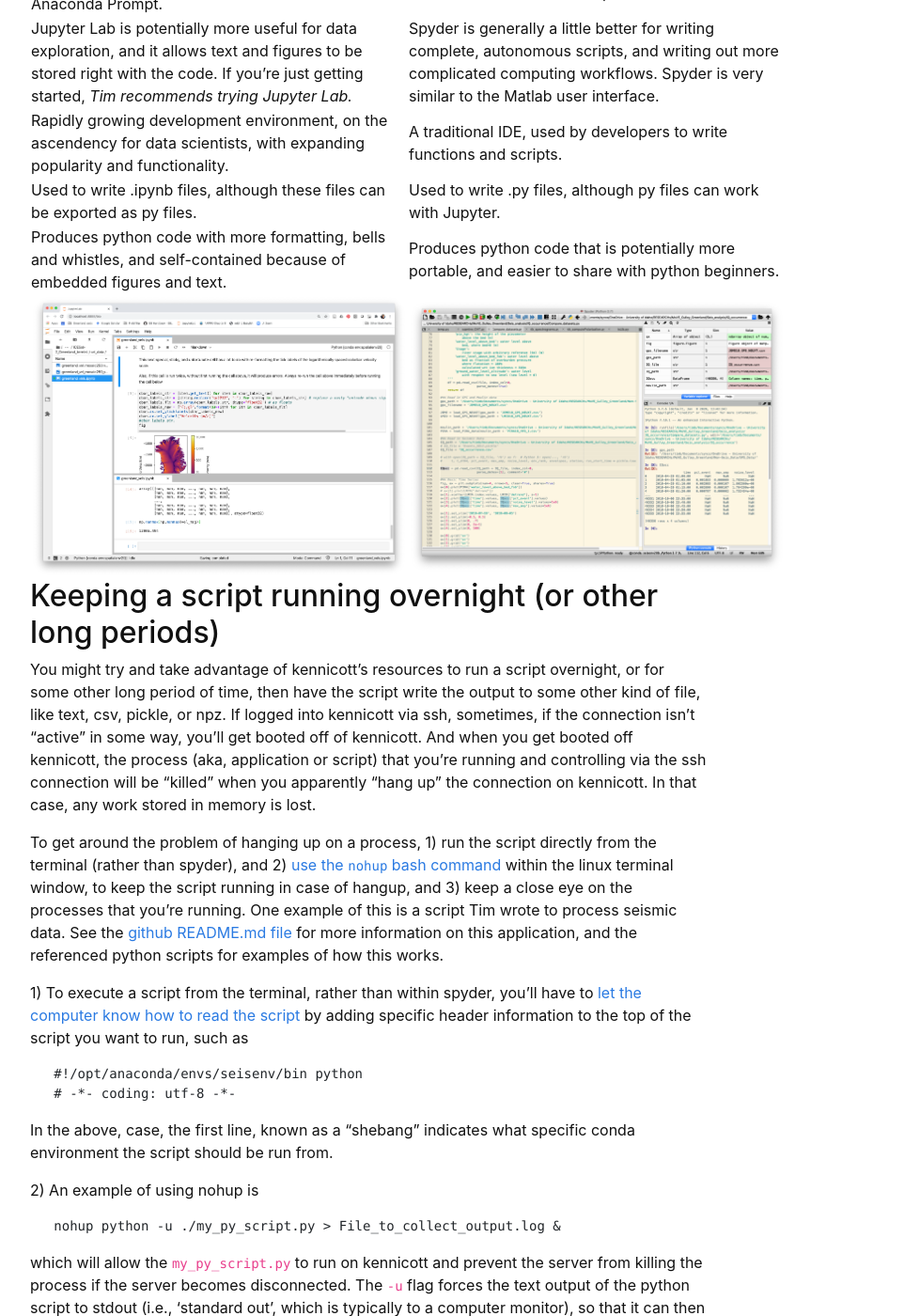
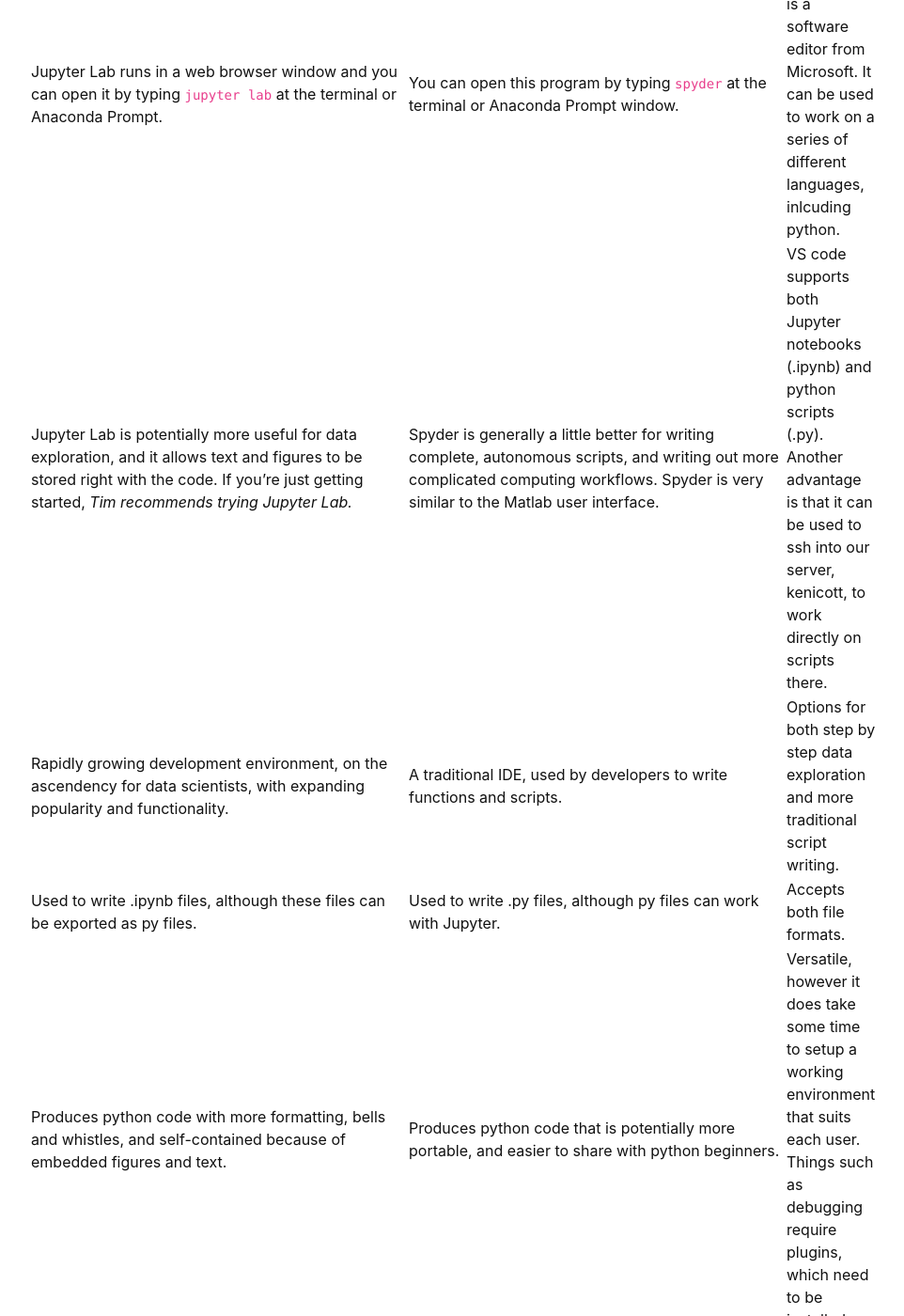
Before and after one commit to yoramterleth/uiglaciology, a Jekyll site: the page built from content/3-code.md, in a window 1280 px wide and 1400 px high, scrolled down 2793 px. Shown: the whole window at 94% size, without its empty margins (248-1210 px from the left). Built offline with Jekyll 4.4.1, drawn with Linux system fonts in a browser that asks for light colours; some of the changed text lies outside the part shown.

Commit message:
Update 3-code.md
add section on vs code

```diff
--- a/content/3-code.md
+++ b/content/3-code.md
@@ -51,13 +51,13 @@ Our lab uses two different Integrated Development Environments (IDEs) or front-e
 
 These two front ends are:
 
-|**Jupyter Lab**|**Spyder**|
-| -- | -- |
-| Jupyter Lab runs in a web browser window and you can open it by typing `jupyter lab` at the terminal or Anaconda Prompt.| You can open this program by typing `spyder` at the terminal or Anaconda Prompt window. |
-| Jupyter Lab is potentially more useful for data exploration, and it allows text and figures to be stored right with the code. If you're just getting started, _Tim recommends trying Jupyter Lab._ | Spyder is generally a little better for writing complete, autonomous scripts, and writing out more complicated computing workflows. Spyder is very similar to the Matlab user interface. |
-| Rapidly growing development environment, on the ascendency for data scientists, with expanding popularity and functionality. | A traditional IDE, used by developers to write functions and scripts. |
-| Used to write .ipynb files, although these files can be exported as py files. | Used to write .py files, although py files can work with Jupyter. |
-| Produces python code with more formatting, bells and whistles, and self-contained because of embedded figures and text. | Produces python code that is potentially more portable, and easier to share with python beginners. |
+|**Jupyter Lab**|**Spyder**|**VS Code**|
+| -- | -- | -- |
+| Jupyter Lab runs in a web browser window and you can open it by typing `jupyter lab` at the terminal or Anaconda Prompt.| You can open this program by typing `spyder` at the terminal or Anaconda Prompt window. | Visual Studio Code is a software editor from Microsoft. It can be used to work on a series of different languages, inlcuding python. |
+| Jupyter Lab is potentially more useful for data exploration, and it allows text and figures to be stored right with the code. If you're just getting started, _Tim recommends trying Jupyter Lab._ | Spyder is generally a little better for writing complete, autonomous scripts, and writing out more complicated computing workflows. Spyder is very similar to the Matlab user interface. |  VS code supports both Jupyter notebooks (.ipynb) and python scripts (.py). Another advantage is that it can be used to ssh into our server, kenicott, to work directly on scripts there. |
+| Rapidly growing development environment, on the ascendency for data scientists, with expanding popularity and functionality. | A traditional IDE, used by developers to write functions and scripts. | Options for both step by step data exploration and more traditional script writing. |
+| Used to write .ipynb files, although these files can be exported as py files. | Used to write .py files, although py files can work with Jupyter. | Accepts both file formats. |
+| Produces python code with more formatting, bells and whistles, and self-contained because of embedded figures and text. | Produces python code that is potentially more portable, and easier to share with python beginners. | Versatile, however it does take some time to setup a working environment that suits each user. Things such as debugging require plugins, which need to be installed. |
 | <img src="../images/jupyter.png" alt="Jupyter screenshot" width="400"/> | <img src="../images/spyder.png" alt="Spyder screenshot" width="400"/> |
 
 
```
